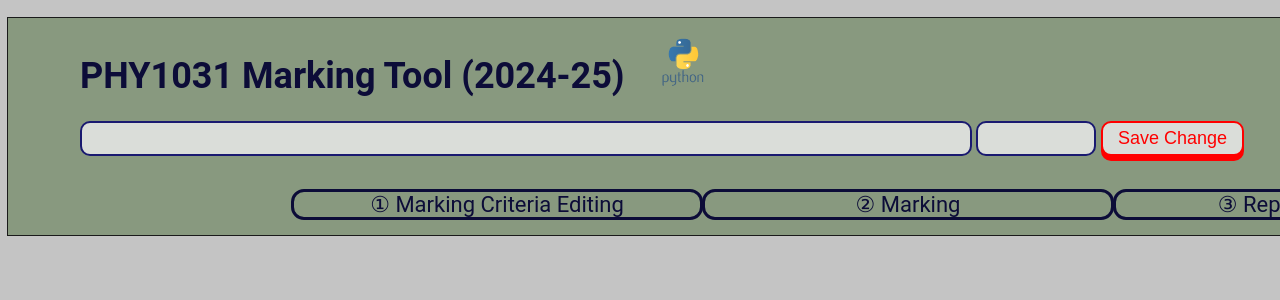
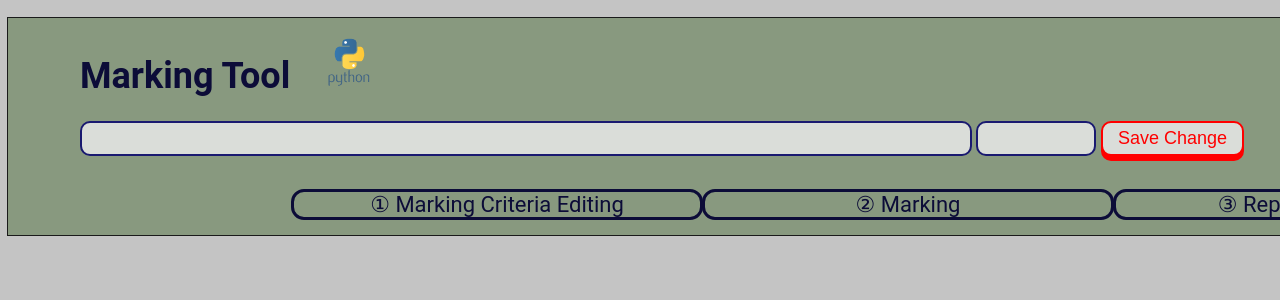
Before and after one commit to jipparchus/PTA_MarkingTool, a Flask app: template app/templates/base.html in a window 1280 px wide; the page is wider, and only the part inside the window is pictured. Shown: the top 300 px of that part. Run offline with Flask 3, Linux system fonts and the light colour scheme; the template is opened without the code that fills it, so the values that code supplies are empty; parts of the project's set-up code (start-up, migrations or seed data) failed here and were passed over; some libraries are stand-ins or nearby versions.

Commit message:
🎨 :style: Minor change in design.

```diff
--- a/app/templates/base.html
+++ b/app/templates/base.html
@@ -16,7 +16,7 @@
         <header class="header">
             <p>
                 <h1>
-                    PHY1031 Marking Tool (2024-25)
+                    Marking Tool
                     <img class="logo" src="../static/assets/logo.png" height="50px" alt="python-logo">
                 </h1>
                 <form action="path_assessor_change" method="POST">
```
